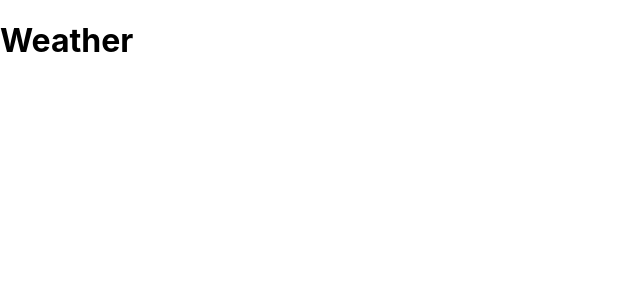
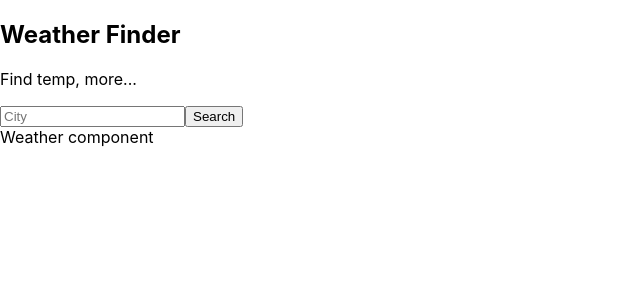
Before and after one commit to Raitvok/weather, a React (Create React App) app: page / in a window 1280 px wide. Shown: the top 300 px of the page, without its empty margins (0-640 px from the left). Built offline with nearby package versions, Linux system fonts and the light colour scheme.

Commit message:
Create 3 components: Form, Header, Weather Change city name and add API's to console.log

```diff
--- /dev/null
+++ b/src/App.js
@@ -0,0 +1,34 @@
+import React, {Component} from 'react';
+
+import Header from "./components/Header";
+import Form from "./components/Form";
+import Weather from "./components/Weather";
+
+import './App.css';
+
+const API_KEY = "a006d87ff8a4eb3b5e480e9bf8cd5912";
+
+class App extends Component {
+    getWather = async (e) => {
+        e.preventDefault();
+        const city = e.target.elements.city.value;
+        const api_call = await fetch(`http://api.openweathermap.org/data/2.5/weather?q=${city}&APPID=${API_KEY}&units=metric`);
+        // const api_call = await fetch(`http://api.openweathermap.org/data/2.5/forecast?lat=53.9&lon=27.5667&APPID=a006d87ff8a4eb3b5e480e9bf8cd5912`);
+
+        const data = await api_call.json();
+        console.log(data);
+    }
+
+
+    render() {
+        return (
+            <div>
+                <Header/>
+                <Form getWeather = {this.getWather} />
+                <Weather/>
+            </div>
+        );
+    }
+}
+
+export default App;
--- a/src/components/App.js
+++ /dev/null
@@ -1,12 +0,0 @@
-import React, { Component } from 'react';
-import '../styles/App.css';
-
-class App extends Component {
-  render() {
-    return (
-      <h1>Weather</h1>
-    );
-  }
-}
-
-export default App;
--- /dev/null
+++ b/src/components/Form.js
@@ -0,0 +1,14 @@
+import React, {Component} from 'react';
+
+class Form extends Component {
+    render() {
+        return (
+            <form onSubmit={this.props.getWeather}>
+                <input type="text" placeholder="City" name="city"/>
+                <button>Search</button>
+            </form>
+        )
+    }
+}
+
+export default Form;
--- /dev/null
+++ b/src/components/Header.js
@@ -0,0 +1,14 @@
+import React, { Component } from "react"
+
+class Header extends Component {
+    render() {
+        return (
+            <div>
+                <h2>Weather Finder</h2>
+                <p>Find temp, more...</p>
+            </div>
+        );
+    }
+};
+
+export default Header;
--- /dev/null
+++ b/src/components/Weather.js
@@ -0,0 +1,11 @@
+import React, {Component} from 'react';
+
+class Weather extends Component {
+    render() {
+        return (
+            <div>Weather component</div>
+        )
+    }
+}
+
+export default Weather;
--- a/src/index.js
+++ b/src/index.js
@@ -1,6 +1,6 @@
 import React from 'react';
 import ReactDOM from 'react-dom';
 import './index.css';
-import App from './components/App';
+import App from './App';
 
-ReactDOM.render(<App />, document.getElementById('root'));
+ReactDOM.render(<App/>, document.getElementById('root'));
```
Also changed, not shown: src/App.css (added), src/styles/App.css (deleted).
